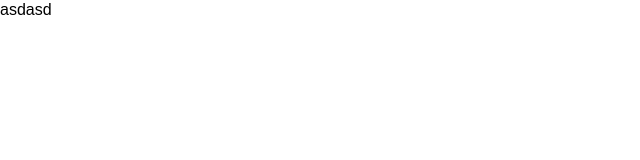
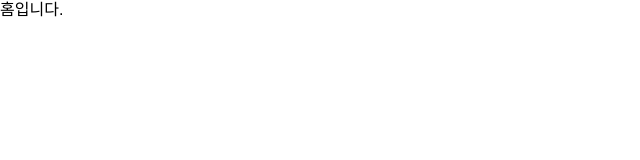
Before and after one commit to jumosd/beam-projector-front, a React (Vite) app: page / in a window 1280 px wide. Shown: the top 160 px of the page, without its empty margins (0-640 px from the left). Built offline with nearby package versions, Linux system fonts and the light colour scheme.

Commit message:
Feature: 라우팅 구현

```diff
--- a/src/App.jsx
+++ b/src/App.jsx
@@ -1,7 +1,11 @@
 import "./App.css";
+import { createBrowserRouter, RouterProvider } from "react-router-dom";
+import Home from "./pages/Home";
 
 function App() {
-  return <>asdasd</>;
+  const router = createBrowserRouter([{ path: "/", element: <Home /> }]);
+
+  return <RouterProvider router={router} />;
 }
 
 export default App;
--- /dev/null
+++ b/src/components/Header.jsx
@@ -0,0 +1,5 @@
+const Header = () => {
+  return <></>;
+};
+
+export default Header;
--- /dev/null
+++ b/src/pages/Home.jsx
@@ -0,0 +1,5 @@
+const Home = () => {
+  return <>홈입니다.</>;
+};
+
+export default Home;
```
Also changed, not shown: src/components/index.js (deleted), src/pages/index.js (deleted), src/styles/GlobalStyles.jsx (line endings or trailing spaces).
